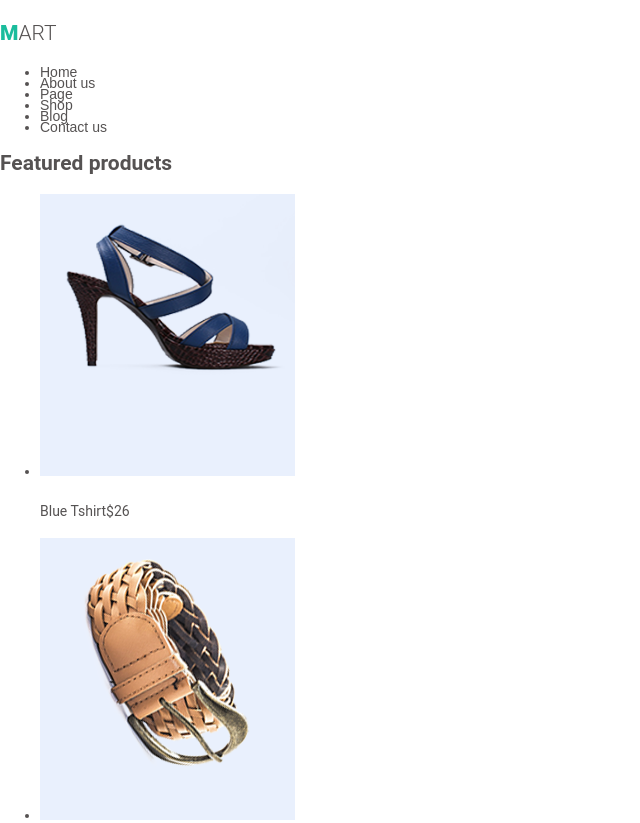
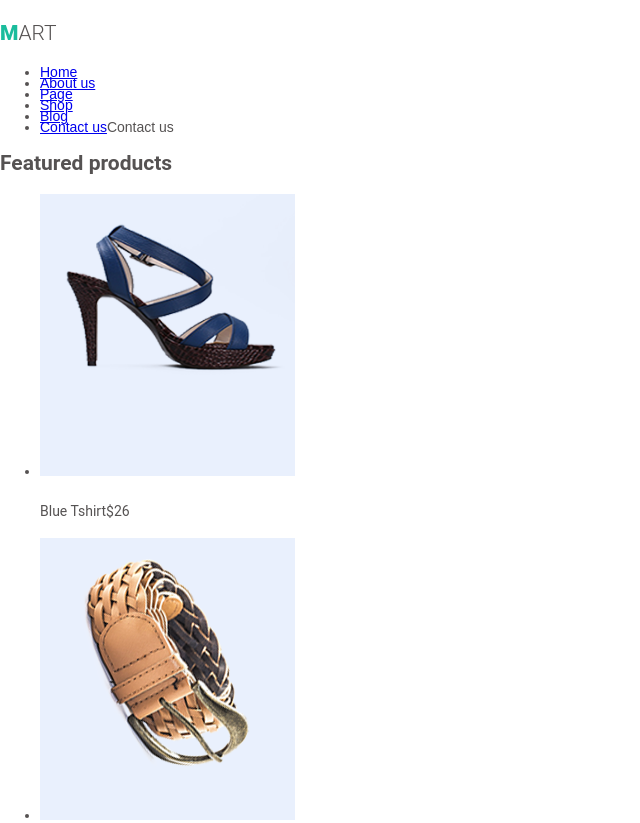
Before and after one commit to katyakvitkaph/goit-fe-course, a plain HTML site: page module-4/index.html in a window 1280 px wide. Shown: the top 823 px of the page, without its empty margins (0-640 px from the left). Drawn offline with Linux system fonts and the light colour scheme.

Commit message:
index.html

```diff
--- a/module-4/index.html
+++ b/module-4/index.html
@@ -13,12 +13,12 @@
         <nav>
         <h2 class="logo">mart</h2>
 <ul class="site-navigation">
-    <li>Home</li>
-    <li>About us</li>
-    <li>Page</li>
-    <li>Shop</li>
-    <li>Blog</li>
-    <li>Contact us</li>
+    <li><a href="#">Home</a></li>
+    <li><a href="#">About us</a></li>
+    <li><a href="#">Page</a></li>
+    <li><a href="#">Shop</a></li>
+    <li><a href="#">Blog</a></li>
+    <li><a href="#">Contact us</a>Contact us</li>
 </ul>
 </nav>
     </header>
```
